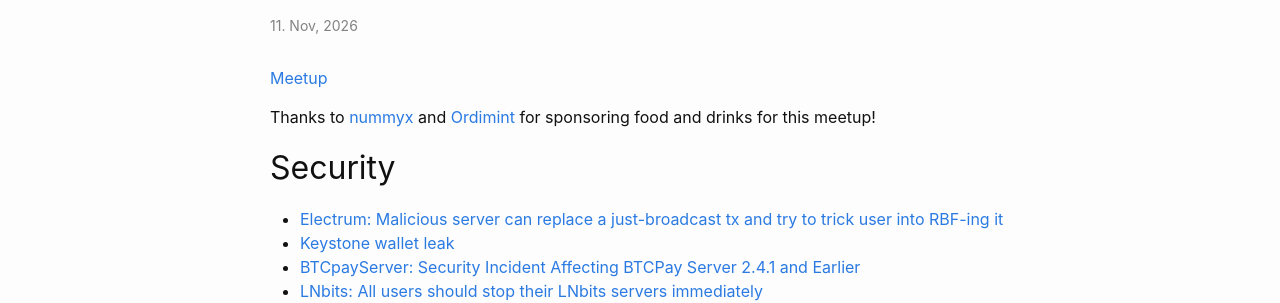
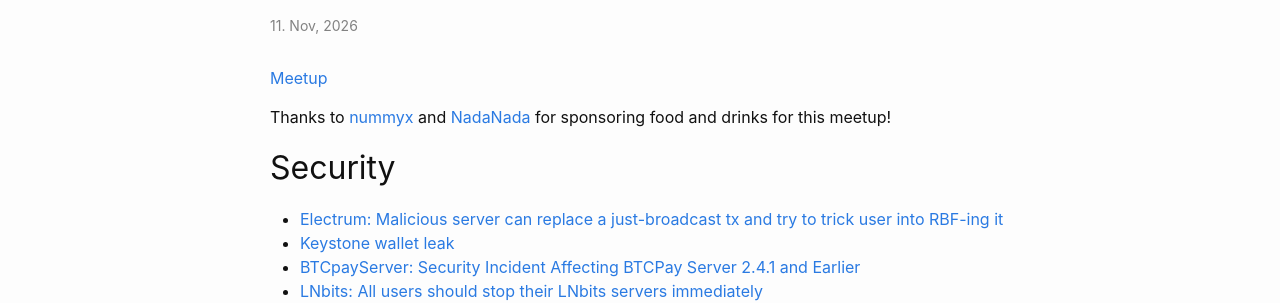
Before and after one commit to fjahr/bitdevsberlin, a Jekyll site: the page built from _posts/2026-11-11-socratic-seminar-85.md, in a window 1280 px wide and 900 px high. Shown: the part 134-437 px from the top of the window. Built offline with Jekyll 4.4.1, drawn with Linux system fonts in a browser that asks for light colours.

Commit message:
change sponsor to nadanada

```diff
--- a/_posts/2026-11-11-socratic-seminar-85.md
+++ b/_posts/2026-11-11-socratic-seminar-85.md
@@ -5,7 +5,7 @@ title: "Socratic Seminar #85"
 
 [Meetup](https://www.meetup.com/bitcoin-lab-berlin/events/316408820/)
 
-Thanks to [nummyx](https://nummyx.com) and [Ordimint](https://ordimint.com) for sponsoring food and drinks for this meetup!
+Thanks to [nummyx](https://nummyx.com) and [NadaNada](https://nadanada.me) for sponsoring food and drinks for this meetup!
 
 ## Security
 
```
